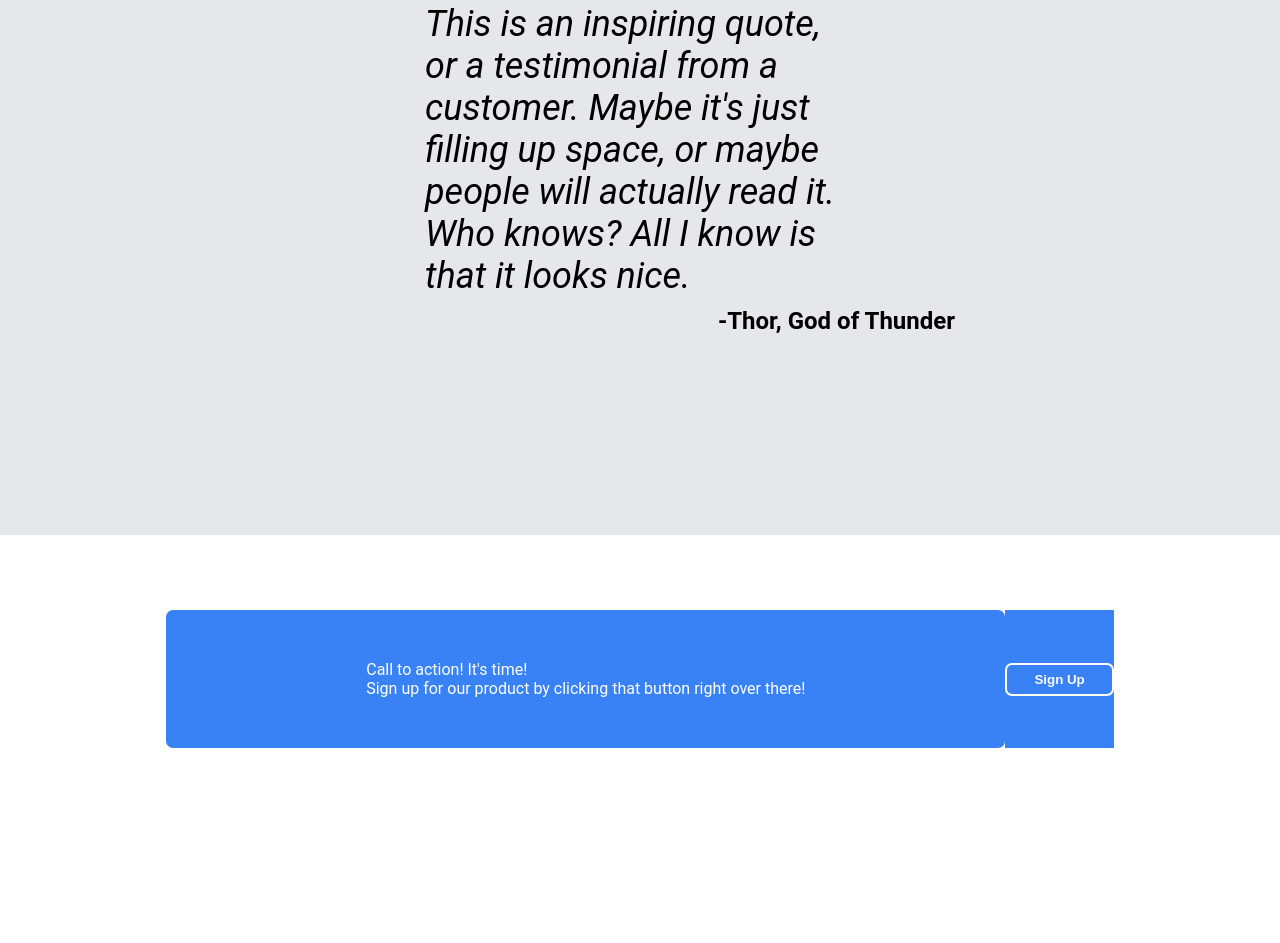
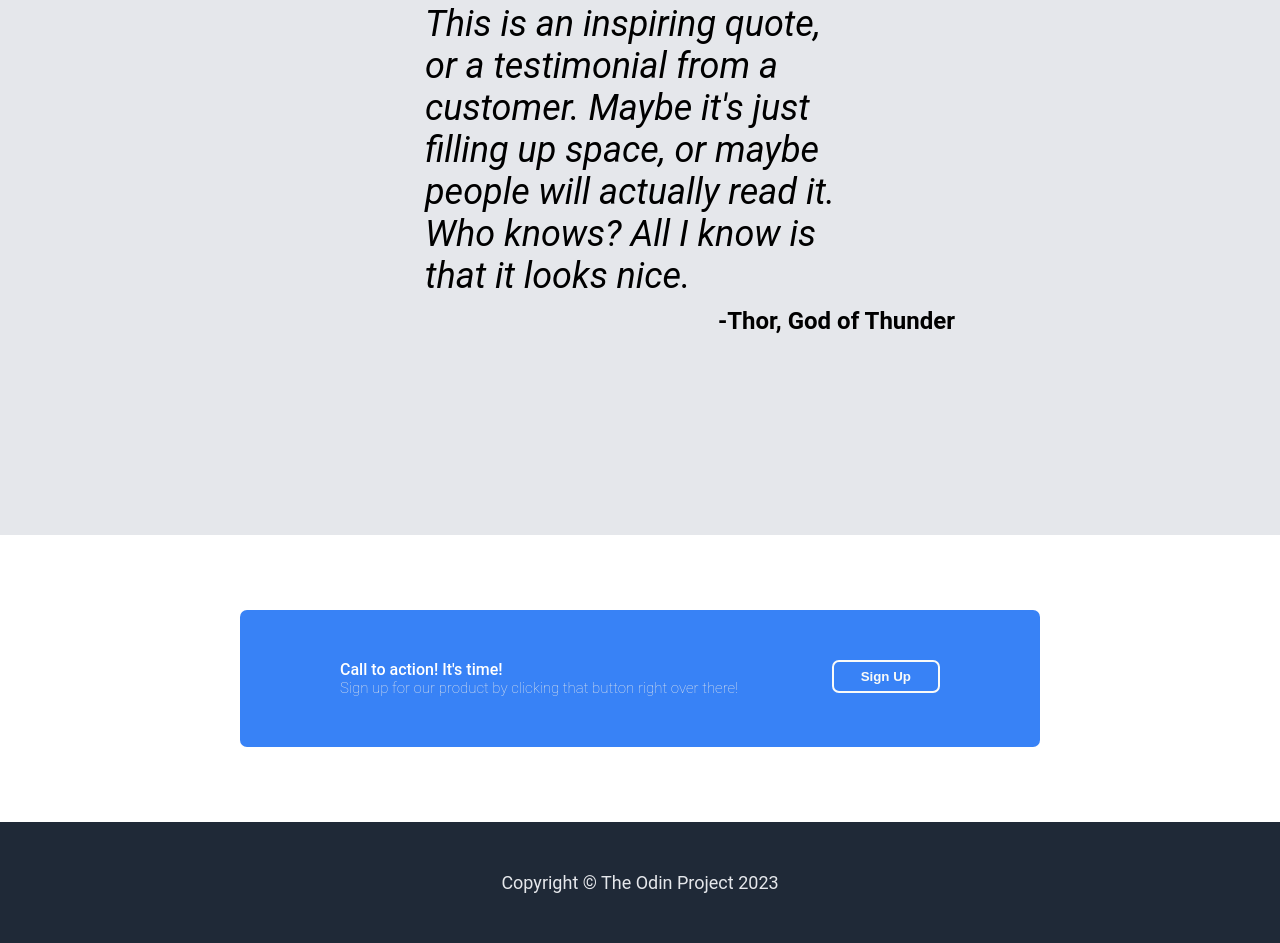
Before and after one commit to EllaVankirk/Flexbox-Landing-Page, a plain HTML site: page index.html in a window 1280 px wide. Shown: the part 1200-2143 px from the top of the page. Before the commit the page ends 1948 px from the top, so only its background shows below. Drawn offline with Linux system fonts and the light colour scheme.

Commit message:
Update Call to Action section. Add footer

```diff
--- a/index.css
+++ b/index.css
@@ -114,14 +114,33 @@ button {
     margin: 75px 0px;
 }
 
-.cta-content {
+.cta-box {
     display: flex;
-    flex-direction: column;
+    flex-basis: 600px;
     justify-content: center;
     background-color: #3882F6;
     color: white;
     padding: 50px 100px;
     border-radius: 7px;
+}
+
+
+.cta-content-text {
+    flex-basis: 450px;
+}
+
+.cta-text-1 {
+    font-weight: 500;
+}
+
+.cta-text-2 {
+    font-weight: 100;
+    font-size: 15px;
+    color:#E5E7EB;
+}
+
+.cta-content-btn {
+    flex-basis: 150px;
 }
 
 .cta-btn-container {
@@ -133,5 +152,17 @@ button {
 
 .cta-btn {
     border: solid 2px;
-    border-color: white;
+    border-color:#f9faf8;
+    margin-left: auto;
 }
+
+footer {
+    background-color: #1F2937;
+    color:#E5E7EB;
+    padding: 50px 0px;
+    font-size: 18px;
+}
+
+footer div {
+    justify-content: center;
+}
--- a/index.html
+++ b/index.html
@@ -68,18 +68,25 @@
             <div class="quote-author">-Thor, God of Thunder</div>
         </div>
         <div class="flex-wrapper cta-container">
-            <div class="cta-content">
-                <div class="flex-wrapper">Call to action! It's time!</div>
-                <div class="flex-wrapper">
-                    <div class="">
+            <div class="cta-box">
+                <div class="cta-content cta-content-text">
+                    <div class="cta-text-1">Call to action! It's time!</div>
+                    <div class="cta-text-2">
                         Sign up for our product by clicking that button right
                         over there!
                     </div>
                 </div>
-            </div>
-            <div class="cta-btn-container">
-              <button class="cta-btn">Sign Up</button>
+                <div class="cta-content cta-content-btn">
+                    <div class="cta-btn-container">
+                        <button class="cta-btn">Sign Up</button>
+                    </div>
+                </div>
             </div>
         </div>
+        <footer>
+            <div class="flex-wrapper">
+                Copyright © The Odin Project 2023
+            </div>
+        </footer>
     </body>
 </html>
```
